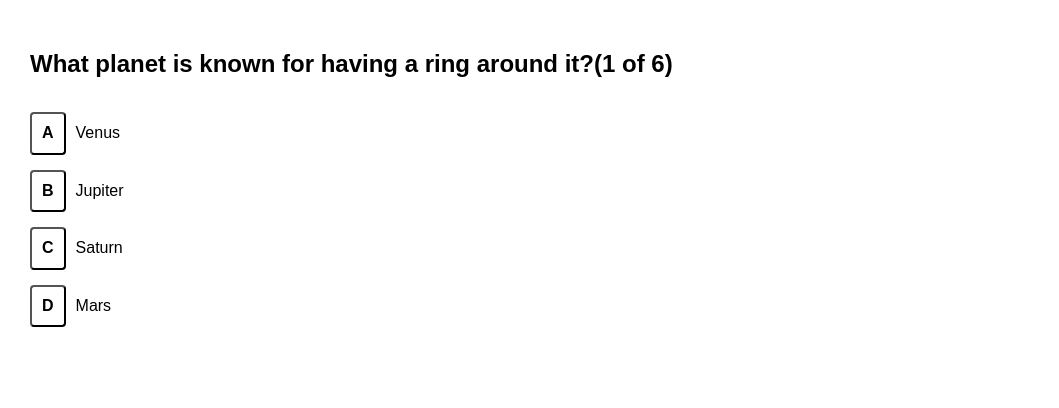
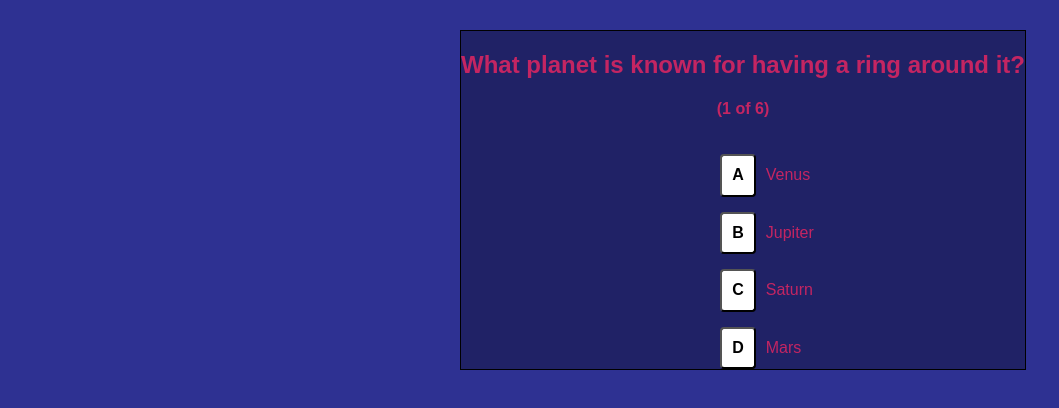
Before and after one commit to bsoung/space-quiz, a plain HTML site: page index.html in a window 1280 px wide. Both pictures are taken after a click on the button "Begin!". Shown: the whole page, without its empty margins (0-1059 px from the left). Drawn offline with nearby package versions, Linux system fonts and the light colour scheme.

Commit message:
add css animation and styles

```diff
--- a/css/main.css
+++ b/css/main.css
@@ -1,5 +1,28 @@
 main {
   padding: 30px;
+  text-align: center;
+
+}
+
+body {
+  background-color: #2E3192;
+}
+
+p, h1, h2, h4, span {
+  color: #C42562;
+}
+
+
+.question-container {
+  border: 1px solid black;
+  background: rgba(0, 0, 0, 0.3);
+  position: absolute;
+  margin-left: 430px;
+
+}
+
+.slide-up {
+  text-align: center;
 }
 
 .choices {
@@ -13,6 +36,7 @@ main {
 
 
 .selectChoice {
+  overflow: hidden;
   display: inline-block;
   margin-top: 5px;
   margin-right: 10px;
@@ -20,21 +44,22 @@ main {
   background-color: #fff;
   border-radius: 4px;
   font-weight: bold;
+
 }
 
-.choice label {
-  display: inline;
+.choice {
+  padding-top: 17px;
+  position: absolute;
 }
 
 .correct {
-  background-color: green;
+  border: 3px solid green;
 }
 
 .incorrect {
-  background-color: red;
-  text-decoration: line-through;
+  border: 3px solid red;
 }
 
-.selected {
-  background-color: lightgray;
+.next-question {
+  margin-top: 30px;
 }
--- a/index.html
+++ b/index.html
@@ -4,8 +4,10 @@
 <head>
     <meta charset="UTF-8">
     <title>Quiz App</title>
+    <link rel="stylesheet" type="text/css" href="https://maxcdn.bootstrapcdn.com/font-awesome/4.6.3/css/font-awesome.min.css">
     <link rel="stylesheet" href="css/normalize.css">
     <link rel="stylesheet" href="css/main.css">
+
 </head>
 
 <body>
@@ -17,7 +19,7 @@
 
     <button type="button" class="start">Begin!</button>
 
-    <div class="question-container"></div>
+    <div class="question-container slide-down slide-up"></div>
     <div class="next-question-container"></div>
     <div class="results"></div>
   </main>
--- a/js/app.js
+++ b/js/app.js
@@ -4,7 +4,7 @@ var quizLength = state.quiz.length;
 var letterChoice = ['A', 'B', 'C', 'D'];
 
 
-function renderHtml (state, element, count) {
+function renderHtml(state, element, count) {
     var questionHtml;
     var statHtml;
 
@@ -12,11 +12,12 @@ function renderHtml (state, element, count) {
 
         $('.results').empty();
         questionHtml = '<h2 class="question">';
-    questionHtml += state.quiz[state.currentIdx].question + '<span>(';
+        questionHtml += state.quiz[state.currentIdx].question + '</h2>';
+        questionHtml += '<h4><span>(';
         questionHtml += count + ' of ' + quizLength;
-    questionHtml += ')</span></h2>';
+        questionHtml += ')</span></h4>';
 
-    state.quiz[state.currentIdx].choices.forEach(function (choice ,idx) {
+        state.quiz[state.currentIdx].choices.forEach(function(choice, idx) {
             questionHtml += '<div class="choices">'
 
             if (choice === state.quiz[state.currentIdx].answer) {
@@ -37,12 +38,20 @@ function renderHtml (state, element, count) {
         $('.results').html(statHtml);
         $('.question-container').html('');
     }
+    //element.hide();
     element.html(questionHtml);
+    SlideUpAnimate(1000, function() {
+      // SlideDownAnimate(60000, function() {
+      //   alert("TOO SLOW");
+      // });
+    });
+
 }
 
 
 function shuffle(array) {
-  var currentIndex = array.length, temporaryValue, randomIndex;
+    var currentIndex = array.length,
+        temporaryValue, randomIndex;
 
     // While there remain elements to shuffle...
     while (0 !== currentIndex) {
@@ -60,8 +69,8 @@ function shuffle(array) {
     return array;
 }
 
-function shuffleChoices () {
-  state.quiz.forEach(function (question) {
+function shuffleChoices() {
+    state.quiz.forEach(function(question) {
         shuffle(question.choices);
     });
 }
@@ -73,21 +82,23 @@ function startQuiz() {
 
     shuffle(state.quiz);
     shuffleChoices();
-  state.currentIdx = state.quiz.length-1;
+    state.currentIdx = state.quiz.length - 1;
     renderHtml(state, questionContainer, questionCount);
 }
 
 
 // Check Answer
-function checkAnswer (selected, selectedBtn) {
+function checkAnswer(selected, selectedBtn) {
 
     if (selected === state.quiz[state.currentIdx].answer) {
         state.numberCorrect++;
         selectedBtn.addClass('correct');
+        selectedBtn.html('<i class="fa fa-check" aria-hidden="true"></i>');
 
     } else {
         selectedBtn.addClass('incorrect');
-    $('.correctAnswer').css('background-color', 'green');
+        selectedBtn.html('<i class="fa fa-times" aria-hidden="true"></i>');
+        $('.correctAnswer').css('border', '3px solid green');
     }
 
     $('.choices button').prop('disabled', true);
@@ -95,18 +106,19 @@ function checkAnswer (selected, selectedBtn) {
 
     questionCount += 1;
     $('.question-container').append('<button class="next-question">Next</button>');
+
 }
 
 
 // Next Question
 function nextQuestion() {
-  state.currentIdx = state.quiz.length-1;
+    state.currentIdx = state.quiz.length - 1;
     renderHtml(state, questionContainer, questionCount);
 }
 
 
 // Restart Quiz
-function restartQuiz () {
+function restartQuiz() {
     questionCount = 1;
     state.currentIdx = 0;
     state.numberCorrect = 0;
@@ -118,8 +130,30 @@ function restartQuiz () {
     renderHtml(state, questionContainer, questionCount);
 }
 
+var SlideUpAnimate = function(duration, callback) {
+    var $element = $(".slide-up");
+    var startPosition = $(window).scrollTop() + $(window).height() + $element.height();
+    var finishPosition = $element.position().top;
+    $element.css("top", startPosition + "px").show().animate({
+        top: finishPosition + "px"
+    }, duration, callback);
+};
 
-$(document).ready(function () {
+var SlideDownAnimate = function(duration, callback) {
+    console.log("check")
+    var $element = $(".slide-down");
+    var finishPosition = $(window).scrollTop() + $(window).height() + $element.height();
+    var startPosition = $element.position().top;
+    $element.css("top", startPosition + "px").animate({
+        top: finishPosition + "px"
+    }, duration, function() {
+        $element.hide();
+        callback();
+    });
+};
+
+
+$(document).ready(function() {
     $('.start').click(function() {
         startQuiz();
     });
@@ -135,4 +169,6 @@ $(document).ready(function () {
     $(document).delegate('.restart', 'click', function() {
         restartQuiz();
     });
+
+
 });
```
Lines whose indentation alone changed are shown as unchanged.
